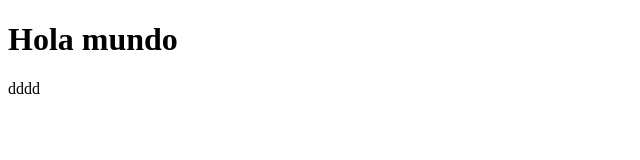
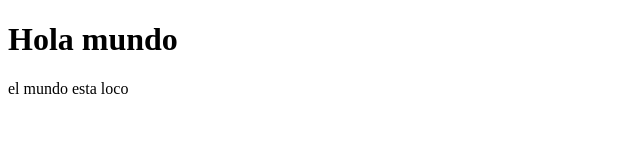
Before and after one commit to fcpalacios/Demo, a plain HTML site: page index.html in a window 1280 px wide. Shown: the whole page, without its empty margins (0-640 px from the left). Drawn offline with Linux system fonts and the light colour scheme.

```diff
--- a/index.html
+++ b/index.html
@@ -9,6 +9,6 @@
 </head>
 <body>
 <h1>Hola mundo</h1>
-dddd
+el mundo esta loco
 </body>
 </html>
```
